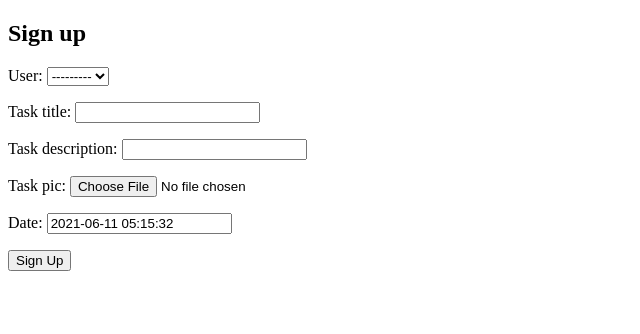
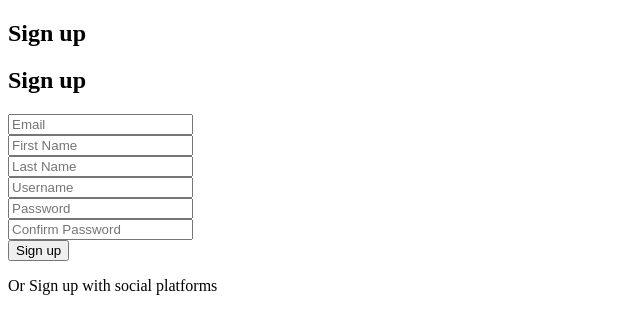
Before and after one commit to nikhilkotiya/chillitary_technologies_task, a Django app: template task1/accounts/templates/signup.html in a window 1280 px wide. Shown: the top 334 px of the page, without its empty margins (0-640 px from the left). Run offline with Django 3.2, Linux system fonts and the light colour scheme; the template is opened without the code that fills it: values that come from a table or form of the project are taken from there, others are empty; data comes from the database, SQL or seed files in the repository.

Commit message:
first commit

```diff
--- a/task1/accounts/models.py
+++ b/task1/accounts/models.py
@@ -21,5 +21,5 @@ class Tasks(models.Model):
     user=models.ForeignKey(User,on_delete=models.PROTECT,null=True)
     task_title=models.CharField(max_length=200)
     task_description=models.CharField(max_length=2000,null=True)
-    task_pic=models.FileField(upload_to="images", null=True, blank=True)
+    image=models.ImageField(upload_to="images", null=True, blank=True)
     date=models.DateTimeField(default=timezone.now)
--- a/task1/accounts/templates/signup.html
+++ b/task1/accounts/templates/signup.html
@@ -1,3 +1,4 @@
+{% load static %}
 <!DOCTYPE html>
 <html lang="en">
 <head>
@@ -8,10 +9,44 @@
 </head>
 <body>
     <h2>Sign up</h2>
-    <form method="POST">
+    <form class="sign-up-form" method="POST">
       {% csrf_token %}
-      {{ form.as_p }}
-      <button type="submit">Sign Up</button>
-    </form>
+    <h2 class="title">Sign up</h2>
+    <div class="input-field">
+      <i class="fas fa-envelope"></i>
+      <input type="email" name = "email" placeholder="Email" />
+    </div>
+    {{errorE}}
+    <div class="input-field">
+        <i class="fas fa-user"></i>
+        <input type="text" name ="first_name" placeholder="First Name" required>
+      </div>
+      <div class="input-field">
+        <i class="fas fa-user"></i>
+        <input type="text" name ="last_name" placeholder="Last Name" required>
+      </div>
+    <div class="input-field">
+      <i class="fas fa-user"></i>
+      <input type="text" name = "username" placeholder=Username required>
+    </div>
+    <div class="input-field">
+      <i class="fas fa-lock"></i>
+      <input type="password" name="password" placeholder="Password" required>
+    </div>
+    {{errorP}}
+    <div class="input-field">
+        <i class="fas fa-lock"></i>
+        <input type="password" name="rpassword" placeholder="Confirm Password" required>
+      </div>
+      {{errorPC}}
+    <input type="submit" class="btn" name= "form_one" value="Sign up" />
+    <p class="social-text">Or Sign up with social platforms</p>
+    <div class="social-media">
+      <a href="#" class="social-icon">
+        <i class="fab fa-google"></i>
+      </a>
+
+    </div>
+  </form>
 </body>
 </html>
--- a/task1/accounts/urls.py
+++ b/task1/accounts/urls.py
@@ -1,10 +1,11 @@
 from django.contrib import admin
 from django.urls import path
 from django.contrib.auth import views as auth_views
-from . views import SignUpView
+# from . views import SignUpView
 from . import views
 urlpatterns = [
     path('login/', views.login_view, name='login'),
-    path('signup/', SignUpView.as_view(), name='signup'),
-    path('task',views.task,name="task")
+    # path('signup/', SignUpView.as_view(), name='signup'),
+    path('task/',views.task,name="task"),
+    path('all_data/',views.tasks,name="all_data")
 ]
--- a/task1/task1/urls.py
+++ b/task1/task1/urls.py
@@ -20,4 +20,4 @@ from django.conf.urls.static import static
 urlpatterns = [
     path('admin/', admin.site.urls),
     path('',include("accounts.urls"))
-]+static(settings.STATIC_URL, document_root=settings.STATIC_ROOT)
+]+ static(settings.MEDIA_URL, document_root=settings.MEDIA_ROOT)
```
Also changed, not shown: task1/accounts/templates/tasks.html (added, +25 -0 lines), task1/accounts/views.py (+47 -6 lines), task1/accounts/migrations/0010_auto_20210611_1121.py (added), task1/accounts/migrations/0011_auto_20210611_1156.py (added), task1/db.sqlite3.
